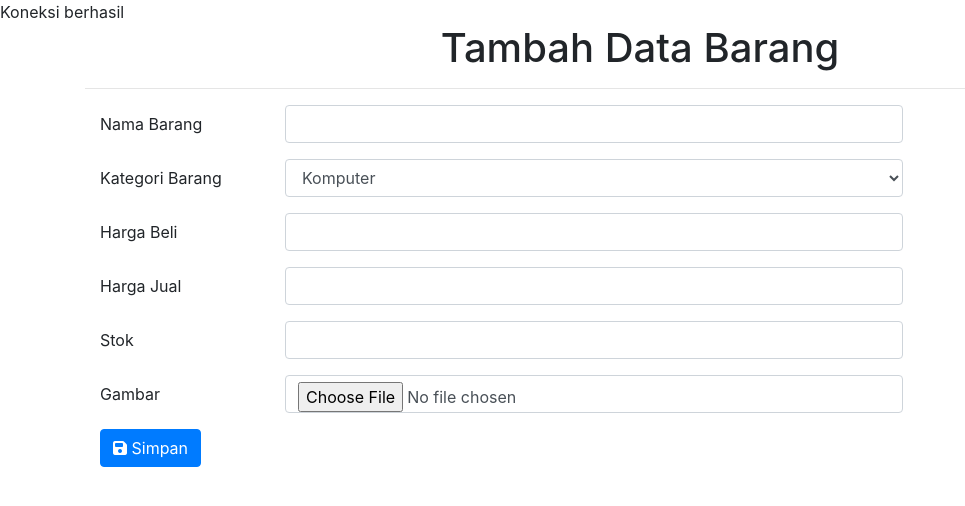
After one commit to fazakus/Lab8Web, a PHP site: page /tambah.php in a window 1280 px wide. The commit adds this page. Shown: the top 506 px of the page, without its empty margins (0-965 px from the left). Run offline with PHP 8.4, Linux system fonts and the light colour scheme; some libraries are stand-ins or nearby versions.

Commit message:
Menjalankan server, membuat database, table dan menambahkan data

```diff
--- a/lab8_php_database/koneksi.php
+++ b/lab8_php_database/koneksi.php
@@ -4,7 +4,7 @@
     <meta charset="UTF-8">
     <meta http-equiv="X-UA-Compatible" content="IE=edge">
     <meta name="viewport" content="width=device-width, initial-scale=1.0">
-    <title>Koneksi  </title>
+    <title>Koneksi</title>
 </head>
 <body>
 <?php
--- /dev/null
+++ b/lab8_php_database/tambah.php
@@ -0,0 +1,100 @@
+<?php
+error_reporting(E_ALL);
+include_once 'koneksi.php';
+
+if (isset($_POST['submit']))
+{
+    $nama = $_POST['nama'];
+    $kategori = $_POST['kategori'];
+    $harga_jual = $_POST['harga_jual'];
+    $harga_beli = $_POST['harga_beli'];
+    $stok = $_POST['stok'];
+    $file_gambar = $_FILES['file_gambar'];
+    $gambar = null;
+    if ($file_gambar['error'] == 0)
+    {
+        $filename = str_replace(' ', '_',$file_gambar['name']);
+        $destination = dirname(__FILE__) .'/gambar/' . $filename;
+        if(move_uploaded_file($file_gambar['tmp_name'], $destination))
+        {
+            $gambar = 'gambar/' . $filename;;
+        }
+    }
+    $sql = 'INSERT INTO data_barang (nama, kategori,harga_jual, harga_beli, stok, gambar) ';
+    $sql .= "VALUE ('{$nama}', '{$kategori}','{$harga_jual}', '{$harga_beli}', '{$stok}', '{$gambar}')";
+    $result = mysqli_query($conn, $sql);
+    header('location: index.php');
+}
+
+?>
+<!DOCTYPE html>
+<html lang="en">
+    <head> <meta charset="UTF-8">
+    <link rel="stylesheet" href="https://cdn.jsdelivr.net/npm/bootstrap@4.3.1/dist/css/bootstrap.min.css" integrity="sha384-ggOyR0iXCbMQv3Xipma34MD+dH/1fQ784/j6cY/iJTQUOhcWr7x9JvoRxT2MZw1T" crossorigin="anonymous">
+    <link rel="stylesheet" href="https://cdnjs.cloudflare.com/ajax/libs/font-awesome/6.1.1/css/all.min.css" integrity="sha512-KfkfwYDsLkIlwQp6LFnl8zNdLGxu9YAA1QvwINks4PhcElQSvqcyVLLD9aMhXd13uQjoXtEKNosOWaZqXgel0g==" crossorigin="anonymous" referrerpolicy="no-referrer" />
+
+    <title>Menambah Data Barang</title>
+    </head>
+<body>
+
+<div class="container">
+    <div class="row">
+        <div class="col-sm-12">
+            <div class="text-center">
+                <h1>Tambah Data Barang</h1>
+                <hr>
+            </div>
+        </div>
+    </div>
+    <form method="post" action="" enctype="multipart/form-data">
+    <div class="col-sm-12">
+        <div class="mb-3 row">
+            <label for="nama" class="col-sm-2 col-form-label">Nama Barang</label>
+            <div class="col-sm-7">
+                <input type="text" name="nama" class="form-control" id="nama">
+            </div>
+        </div>
+        <div class="mb-3 row">
+            <label for="kategori" class="col-sm-2 col-form-label">Kategori Barang</label>
+            <div class="col-sm-7">
+                <select name="kategori" class="form-control form-select">
+                    <option value="Komputer">Komputer</option>
+                    <option value="Elektronik">Elektronik</option>
+                    <option value="Handphone">Handphone</option>
+                </select>
+            </div>
+        </div>
+        <div class="mb-3 row">
+            <label for="hargabeli" class="col-sm-2 col-form-label">Harga Beli</label>
+            <div class="col-sm-7">
+                <input type="text" name="harga_beli" id="hargabeli" class="form-control">
+            </div>
+        </div>
+        <div class="mb-3 row">
+            <label for="hargajual" class="col-sm-2 col-form-label">Harga Jual</label>
+            <div class="col-sm-7">
+                <input type="text" name="harga_jual" id="hargajual" class="form-control">
+            </div>
+        </div>
+        <div class="mb-3 row">
+            <label for="stok" class="col-sm-2 col-form-label">Stok</label>
+            <div class="col-sm-7">
+                <input type="text" name="stok" id="stok" class="form-control">
+            </div>
+        </div>
+        <div class="mb-3 row">
+            <label for="gambar" class="col-sm-2 col-form-label">Gambar</label>
+            <div class="col-sm-7">
+                <input type="file" name="picture" class="form-control file-upload-info" placeholder="Upload J">
+            </div>
+        </div>
+        <div class="mb-3 row">
+            <div class="col-sm-7">
+                <button type="submit" name="submit" class="btn btn-primary"><i class="fa fa-save"></i> Simpan</button>
+            </div>
+        </div>
+    </div>
+    </form>
+</div>
+</body>
+</html>
```
Also changed, not shown: lab8_php_database/hapus.php (added, +7 -0 lines), lab8_php_database/index.php (+33 -15 lines), lab8_php_database/ubah.php (added, +116 -0 lines), Pic/server.png (added), Pic/tugas.png (added), README.md.
